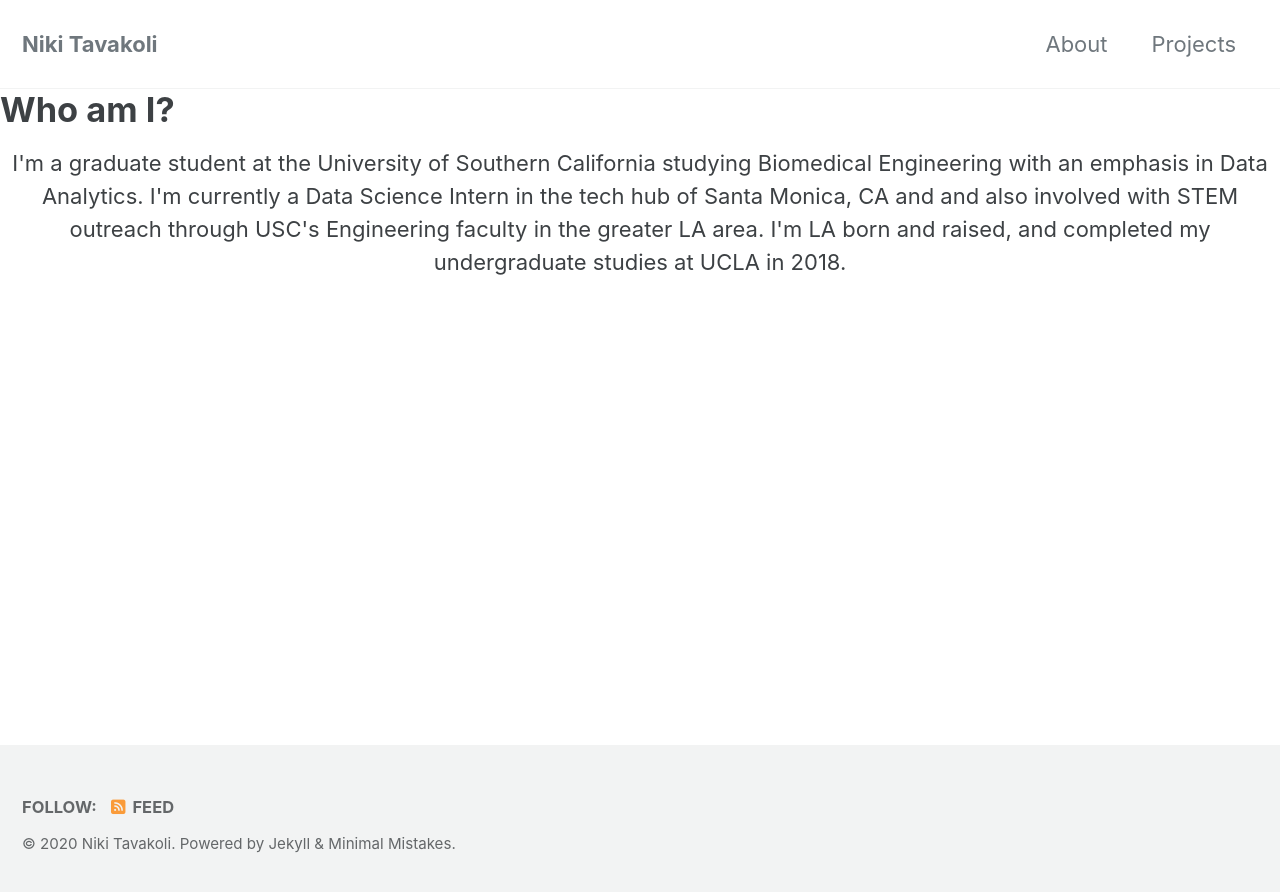
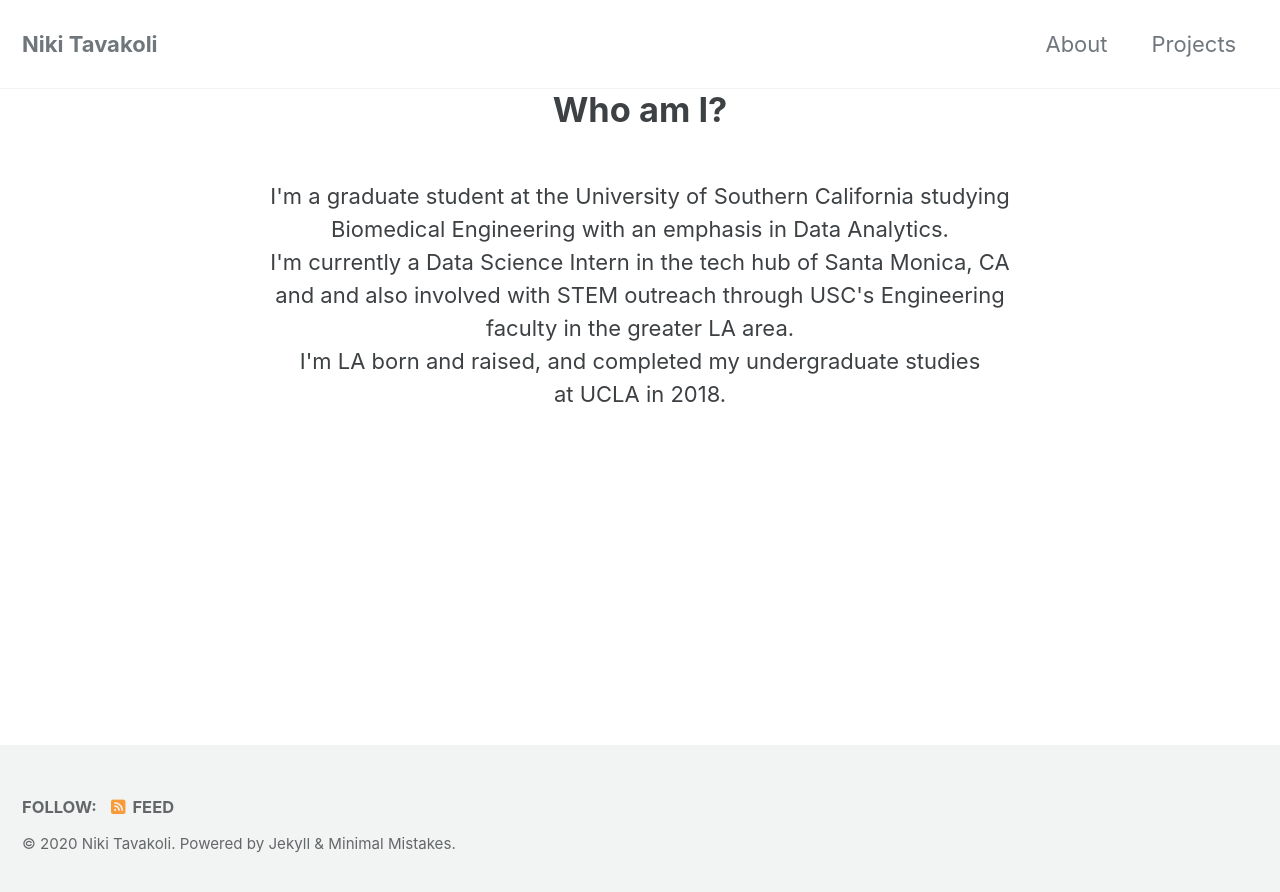
Before and after one commit to nikitavakoli/nikitavakoli.github.io, a Jekyll site: the page built from _pages/about.md, in a window 1280 px wide. Shown: the top 892 px of the page. Built offline with Jekyll 4.4.1, drawn with Linux system fonts in a browser that asks for light colours; cached includes are drawn as plain includes; nearby versions of some CDN libraries; our own code applies the rules of GitHub Pages for plain Markdown files.

Commit message:
new about4

```diff
--- a/_pages/about.md
+++ b/_pages/about.md
@@ -4,14 +4,22 @@ permalink: /about/
 header:
   image: "/images/samo.jpg"
 ---
-# Who am I?
 <center>
+<h1> Who am I? </h1>
+<br>
+<body>
 I'm a graduate student at the University of Southern California studying
+<br>
 Biomedical Engineering with an emphasis in Data Analytics.
-
+<br>
 I'm currently a Data Science Intern in the tech hub of Santa Monica, CA
+<br>
 and and also involved with STEM outreach through USC's Engineering
+<br>
 faculty in the greater LA area.
+<br>
 I'm LA born and raised, and completed my undergraduate studies
+<br>
 at UCLA in 2018.
+</body>
 </center>
```
